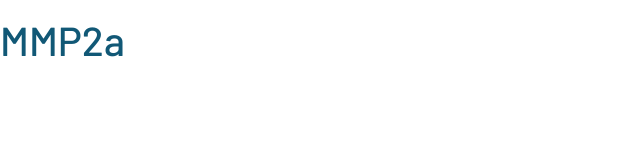
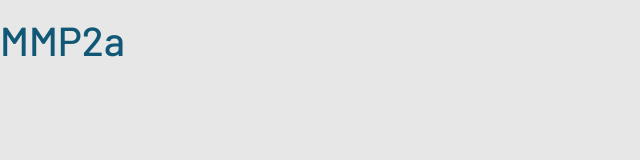
Before and after one commit to EliasC10/CheckWata, a plain HTML site: page src/index.html in a window 1280 px wide. Shown: the whole page, without its empty margins (0-640 px from the left). Drawn offline with Linux system fonts and the light colour scheme.

Commit message:
defined background color in base style

```diff
--- a/src/sass/base/_global.scss
+++ b/src/sass/base/_global.scss
@@ -4,6 +4,7 @@ html {
   line-height: 1.5em;
   font-size:1.1em;
   color: $primaryblack;
+  background-color: $primarygrey;
 }
 
 h1 {
```
Also changed, not shown: src/style.css.
